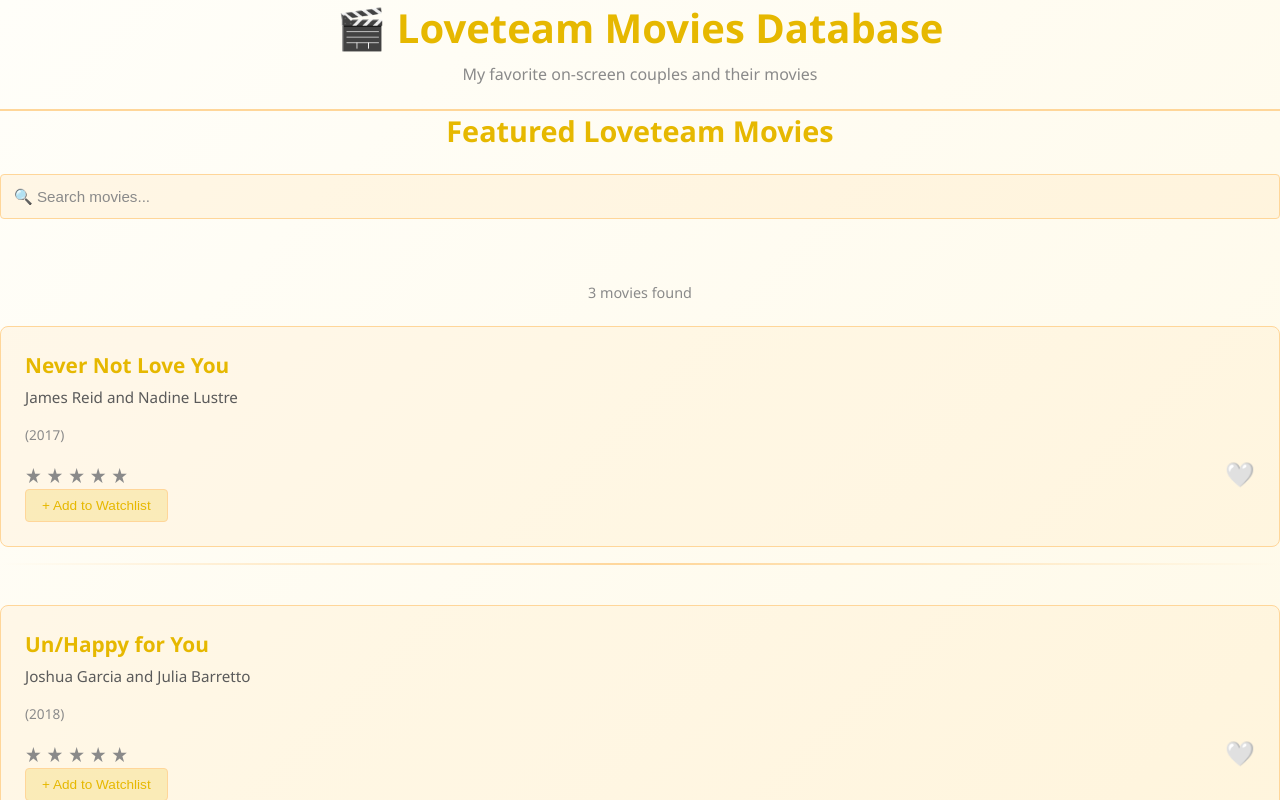
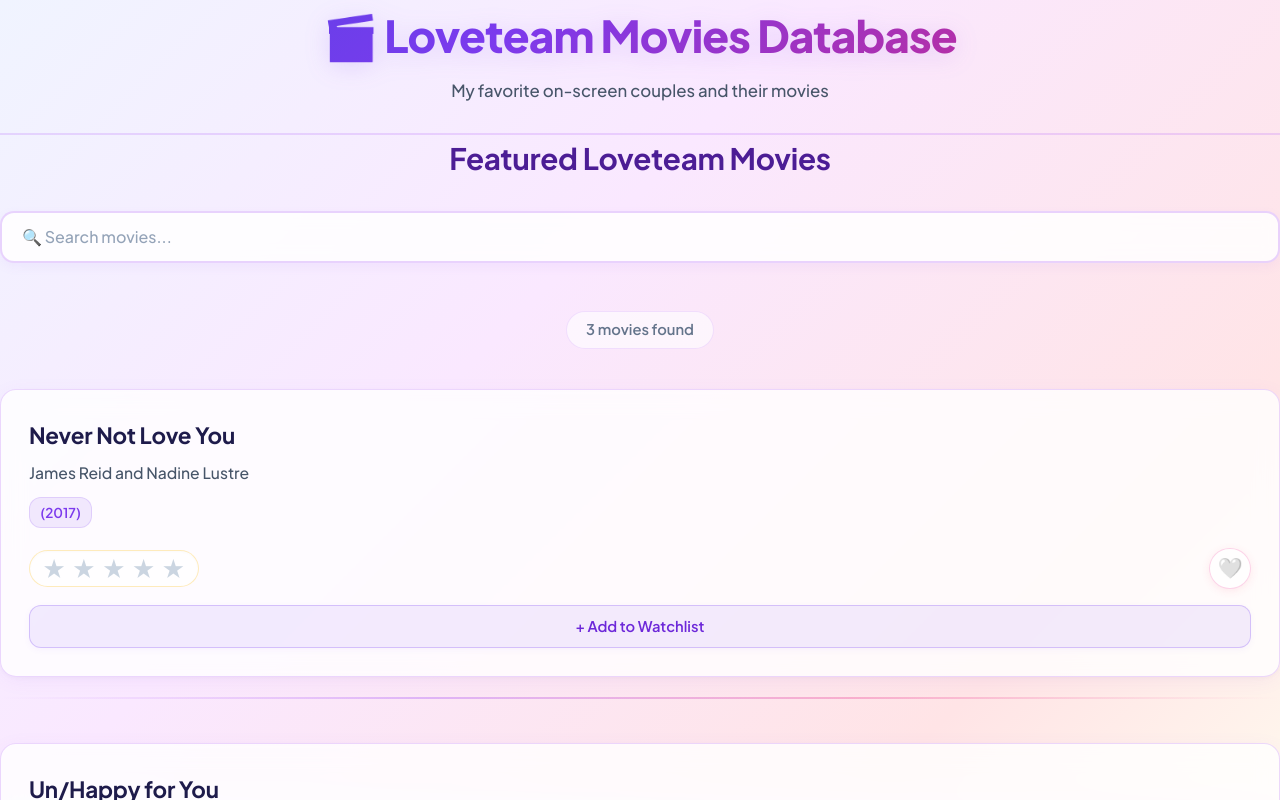
Before and after one commit to stefoine/appdev1-practical-exam, a React (Vite) app: page / in a window 1280 px wide. Shown: the top 800 px of the page. Built offline with nearby package versions, Linux system fonts and the light colour scheme.

Commit message:
Practical Exam Part 7a: Antigravity prompt saved

```diff
--- a/src/components/movies/MovieCard.css
+++ b/src/components/movies/MovieCard.css
@@ -6,48 +6,94 @@
   display: flex;
   justify-content: space-between;
   align-items: center;
-  margin-top: 1rem;
+  margin-top: 1.25rem;
+  margin-bottom: 1rem;
+  gap: 1rem;
 }
 
 .rating-display {
   display: flex;
-  gap: 0.3rem;
+  gap: 0.35rem;
+  align-items: center;
+  background: rgba(255, 255, 255, 0.65);
+  padding: 0.35rem 0.75rem;
+  border-radius: 20px;
+  border: 1px solid rgba(251, 191, 36, 0.3);
+  box-shadow: inset 0 1px 3px rgba(0, 0, 0, 0.02);
+  transition: all 0.3s ease;
+}
+
+.rating-display:hover {
+  background: rgba(255, 255, 255, 0.9);
+  border-color: rgba(251, 191, 36, 0.6);
+  box-shadow: 0 4px 12px rgba(251, 191, 36, 0.15);
 }
 
 .star {
   cursor: pointer;
-  transition: all 0.2s;
-  color: #8a8a8a;
-  font-size: 1.3rem;
+  transition: transform 0.25s cubic-bezier(0.34, 1.56, 0.64, 1),
+              color 0.25s ease,
+              text-shadow 0.25s ease,
+              filter 0.25s ease;
+  color: #cbd5e1;
+  font-size: 1.45rem;
+  line-height: 1;
+  user-select: none;
+  display: inline-block;
 }
 
 .star:hover {
-  color: #e6b800;
-  transform: scale(1.1);
+  color: #fbbf24;
+  transform: scale(1.4) translateY(-2px);
+  text-shadow: 0 0 12px rgba(251, 191, 36, 0.8), 0 0 20px rgba(245, 158, 11, 0.5);
+  filter: drop-shadow(0 2px 4px rgba(251, 191, 36, 0.4));
 }
 
 .star.filled {
-  color: #e6b800;
+  color: #f59e0b;
+  text-shadow: 0 0 8px rgba(245, 158, 11, 0.35);
 }
 
 .watchlist-btn {
-  padding: 0.5rem 1rem;
-  background: rgba(230, 184, 0, 0.2);
-  border: 1px solid #ffd699;
-  color: #e6b800;
-  border-radius: 4px;
+  width: 100%;
+  padding: 0.7rem 1.2rem;
+  background: rgba(139, 92, 246, 0.1);
+  border: 1.5px solid rgba(139, 92, 246, 0.3);
+  color: #6d28d9;
+  border-radius: 12px;
   cursor: pointer;
-  transition: all 0.3s;
-  font-size: 0.85rem;
+  transition: all 0.3s cubic-bezier(0.4, 0, 0.2, 1);
+  font-size: 0.92rem;
+  font-weight: 600;
+  font-family: inherit;
+  display: flex;
+  align-items: center;
+  justify-content: center;
+  gap: 0.4rem;
+  box-shadow: 0 2px 6px rgba(139, 92, 246, 0.06);
 }
 
 .watchlist-btn:hover {
-  background: #ffd699;
-  color: #5a5a5a;
+  background: linear-gradient(135deg, #8b5cf6 0%, #ec4899 100%);
+  color: #ffffff;
+  border-color: transparent;
+  transform: translateY(-2px);
+  box-shadow: 0 8px 20px -4px rgba(139, 92, 246, 0.4);
+}
+
+.watchlist-btn:active {
+  transform: translateY(0) scale(0.98);
 }
 
 .watchlist-btn.on-watchlist {
-  background: #ffd699;
-  color: #5a5a5a;
-  border-color: #ffd699;
+  background: linear-gradient(135deg, #10b981 0%, #059669 100%);
+  color: #ffffff;
+  border-color: transparent;
+  box-shadow: 0 4px 14px rgba(16, 185, 129, 0.3);
 }
+
+.watchlist-btn.on-watchlist:hover {
+  background: linear-gradient(135deg, #059669 0%, #047857 100%);
+  transform: translateY(-2px);
+  box-shadow: 0 8px 20px -4px rgba(16, 185, 129, 0.4);
+}
--- a/src/styles/global.css
+++ b/src/styles/global.css
@@ -1,3 +1,5 @@
+@import url('https://fonts.googleapis.com/css2?family=Plus+Jakarta+Sans:wght@400;500;600;700;800&display=swap');
+
 * {
   margin: 0;
   padding: 0;
@@ -5,36 +7,47 @@
 }
 
 body {
-  font-family: 'Segoe UI', Tahoma, Geneva, Verdana, sans-serif;
-  background: linear-gradient(135deg, #fffef9 0%, #fff9e6 100%);
-  color: #5a5a5a;
+  font-family: 'Plus Jakarta Sans', system-ui, -apple-system, sans-serif;
+  background: linear-gradient(135deg, #f0f4ff 0%, #fae8ff 40%, #ffe4e6 80%, #fff7ed 100%);
+  background-attachment: fixed;
+  color: #1e1b4b;
   min-height: 100vh;
+  line-height: 1.6;
+  -webkit-font-smoothing: antialiased;
 }
 
 .app {
   display: flex;
   flex-direction: column;
   min-height: 100vh;
+  max-width: 720px;
+  margin: 0 auto;
   gap: 2rem;
-  padding: 2rem;
+  padding: 2.5rem 1.5rem;
 }
 
 header {
   flex: 0 0 auto;
   text-align: center;
-  border-bottom: 2px solid #ffd699;
-  padding-bottom: 1.5rem;
+  border-bottom: 2px solid rgba(168, 85, 247, 0.2);
+  padding-bottom: 1.75rem;
 }
 
 header h1 {
-  font-size: 2.5rem;
-  color: #e6b800;
+  font-size: 2.75rem;
+  font-weight: 800;
+  letter-spacing: -0.02em;
+  background: linear-gradient(135deg, #4f46e5 0%, #7c3aed 40%, #db2777 100%);
+  -webkit-background-clip: text;
+  -webkit-text-fill-color: transparent;
   margin-bottom: 0.5rem;
+  filter: drop-shadow(0 4px 12px rgba(124, 58, 237, 0.15));
 }
 
 header p {
-  font-size: 1rem;
-  color: #8a8a8a;
+  font-size: 1.05rem;
+  color: #475569;
+  font-weight: 500;
 }
 
 .movie-list {
@@ -46,53 +59,99 @@ header p {
 
 .movie-list h2 {
   text-align: center;
-  color: #e6b800;
-  font-size: 1.8rem;
+  color: #4c1d95;
+  font-size: 1.85rem;
+  font-weight: 700;
+  letter-spacing: -0.01em;
+  margin-bottom: 0.25rem;
 }
 
 footer {
   flex: 0 0 auto;
   text-align: center;
-  border-top: 2px solid #ffd699;
-  padding-top: 1.5rem;
-  color: #8a8a8a;
+  border-top: 2px solid rgba(168, 85, 247, 0.2);
+  padding-top: 1.75rem;
+  color: #64748b;
   font-size: 0.9rem;
+  font-weight: 500;
 }
 
 .divider {
   height: 2px;
-  background: linear-gradient(90deg, transparent, #ffd699, transparent);
-  margin: 1rem 0;
+  background: linear-gradient(90deg, transparent, rgba(168, 85, 247, 0.35), rgba(236, 72, 153, 0.35), transparent);
+  margin: 1.25rem 0;
+  border-radius: 2px;
 }
 
 .movie-card {
-  background: rgba(255, 214, 153, 0.15);
-  border: 1px solid #ffd699;
-  border-radius: 8px;
-  padding: 1.5rem;
-  transition: all 0.3s ease;
+  position: relative;
+  background: rgba(255, 255, 255, 0.8);
+  backdrop-filter: blur(12px);
+  -webkit-backdrop-filter: blur(12px);
+  border: 1px solid rgba(168, 85, 247, 0.22);
+  border-radius: 16px;
+  padding: 1.75rem;
+  transition: transform 0.4s cubic-bezier(0.34, 1.56, 0.64, 1),
+              box-shadow 0.4s ease,
+              border-color 0.4s ease,
+              background-color 0.4s ease;
+  box-shadow: 0 4px 20px -2px rgba(139, 92, 246, 0.08),
+              0 2px 6px -1px rgba(0, 0, 0, 0.04);
+  overflow: hidden;
+}
+
+.movie-card::before {
+  content: '';
+  position: absolute;
+  top: 0;
+  left: 0;
+  right: 0;
+  height: 4px;
+  background: linear-gradient(90deg, #8b5cf6, #ec4899, #f59e0b);
+  opacity: 0;
+  transform: scaleX(0);
+  transform-origin: left;
+  transition: transform 0.4s ease, opacity 0.4s ease;
 }
 
 .movie-card:hover {
-  background: rgba(255, 214, 153, 0.25);
-  transform: translateY(-2px);
+  background: rgba(255, 255, 255, 0.95);
+  border-color: rgba(168, 85, 247, 0.45);
+  transform: translateY(-6px) scale(1.015);
+  box-shadow: 0 20px 35px -10px rgba(139, 92, 246, 0.25),
+              0 10px 15px -5px rgba(236, 72, 153, 0.15),
+              0 0 25px rgba(168, 85, 247, 0.15);
+}
+
+.movie-card:hover::before {
+  opacity: 1;
+  transform: scaleX(1);
 }
 
 .movie-card h3 {
-  color: #e6b800;
-  margin-bottom: 0.5rem;
-  font-size: 1.3rem;
+  color: #1e1b4b;
+  margin-bottom: 0.4rem;
+  font-size: 1.4rem;
+  font-weight: 700;
+  letter-spacing: -0.01em;
 }
 
 .movie-card p {
-  color: #5a5a5a;
-  margin-bottom: 1rem;
-  font-size: 0.95rem;
+  color: #475569;
+  margin-bottom: 0.75rem;
+  font-size: 0.98rem;
+  font-weight: 500;
 }
 
 .year {
-  color: #8a8a8a;
+  display: inline-block;
+  color: #7c3aed;
+  background: rgba(124, 58, 237, 0.1);
+  padding: 0.2rem 0.65rem;
+  border-radius: 12px;
   font-size: 0.85rem;
+  font-weight: 600;
+  border: 1px solid rgba(124, 58, 237, 0.15);
 }
 
 .controls {
@@ -103,67 +162,120 @@ footer {
 }
 
 .btn {
-  padding: 0.6rem 1.2rem;
-  border: none;
-  border-radius: 4px;
+  padding: 0.65rem 1.3rem;
+  border-radius: 10px;
   cursor: pointer;
-  font-size: 0.9rem;
-  transition: all 0.3s ease;
-  background: rgba(230, 184, 0, 0.2);
-  color: #e6b800;
-  border: 1px solid #ffd699;
+  font-size: 0.92rem;
+  font-weight: 600;
+  font-family: inherit;
+  transition: all 0.3s cubic-bezier(0.4, 0, 0.2, 1);
+  background: rgba(139, 92, 246, 0.12);
+  color: #6d28d9;
+  border: 1px solid rgba(139, 92, 246, 0.3);
+  display: inline-flex;
+  align-items: center;
+  justify-content: center;
+  gap: 0.5rem;
+  box-shadow: 0 2px 4px rgba(139, 92, 246, 0.05);
 }
 
 .btn:hover {
-  background: #ffd699;
-  color: #5a5a5a;
-  transform: scale(1.05);
+  background: linear-gradient(135deg, #8b5cf6, #ec4899);
+  color: #ffffff;
+  border-color: transparent;
+  transform: translateY(-2px) scale(1.04);
+  box-shadow: 0 8px 18px -4px rgba(139, 92, 246, 0.35);
+}
+
+.btn:active {
+  transform: translateY(0) scale(0.97);
 }
 
 .btn.active {
-  background: #ffd699;
-  color: #5a5a5a;
+  background: linear-gradient(135deg, #7c3aed, #db2777);
+  color: #ffffff;
+  border-color: transparent;
+  box-shadow: 0 4px 12px rgba(124, 58, 237, 0.3);
 }
 
 .search-box {
-  background: rgba(255, 214, 153, 0.2);
-  border: 1px solid #ffd699;
-  border-radius: 4px;
-  padding: 0.8rem;
-  color: #5a5a5a;
-  font-size: 0.95rem;
-  margin-bottom: 1.5rem;
+  background: rgba(255, 255, 255, 0.85);
+  backdrop-filter: blur(8px);
+  -webkit-backdrop-filter: blur(8px);
+  border: 2px solid rgba(168, 85, 247, 0.25);
+  border-radius: 14px;
+  padding: 0.85rem 1.25rem;
+  color: #1e1b4b;
+  font-size: 1rem;
+  font-weight: 500;
+  font-family: inherit;
+  margin-bottom: 1rem;
   width: 100%;
+  box-shadow: 0 4px 12px rgba(139, 92, 246, 0.06);
+  transition: all 0.3s cubic-bezier(0.4, 0, 0.2, 1);
+  outline: none;
+}
+
+.search-box:focus {
+  border-color: #8b5cf6;
+  background: #ffffff;
+  box-shadow: 0 0 0 4px rgba(139, 92, 246, 0.2),
+              0 8px 20px rgba(139, 92, 246, 0.12);
+  transform: translateY(-1px);
 }
 
 .search-box::placeholder {
-  color: #8a8a8a;
+  color: #94a3b8;
 }
 
 .stats {
   text-align: center;
-  color: #8a8a8a;
-  font-size: 0.9rem;
-  margin-top: 1rem;
+  color: #64748b;
+  font-size: 0.92rem;
+  font-weight: 600;
+  margin-top: 0.5rem;
+  margin-bottom: 1rem;
+  background: rgba(255, 255, 255, 0.6);
+  display: inline-block;
+  padding: 0.4rem 1.2rem;
+  border-radius: 20px;
+  border: 1px solid rgba(168, 85, 247, 0.15);
+  align-self: center;
 }
 
 .rating {
   font-size: 1.2rem;
-  color: #e6b800;
+  color: #f59e0b;
 }
 
 .favorite-btn {
-  background: none;
-  border: none;
-  font-size: 1.5rem;
+  background: rgba(255, 255, 255, 0.7);
+  border: 1px solid rgba(244, 114, 182, 0.3);
+  border-radius: 50%;
+  width: 2.6rem;
+  height: 2.6rem;
+  display: inline-flex;
+  align-items: center;
+  justify-content: center;
+  font-size: 1.25rem;
   cursor: pointer;
-  transition: transform 0.2s;
+  transition: all 0.3s cubic-bezier(0.34, 1.56, 0.64, 1);
+  box-shadow: 0 2px 8px rgba(244, 63, 94, 0.1);
 }
 
 .favorite-btn:hover {
-  transform: scale(1.2);
+  transform: scale(1.25) rotate(8deg);
+  background: #fff1f2;
+  border-color: rgba(244, 63, 94, 0.5);
+  box-shadow: 0 6px 16px rgba(244, 63, 94, 0.25);
+}
+
+.favorite-btn:active {
+  transform: scale(0.95) rotate(-5deg);
 }
 
 .favorite-btn.favorited {
-  color: #e6b800;
+  background: rgba(254, 226, 226, 0.9);
+  border-color: #f43f5e;
+  box-shadow: 0 0 12px rgba(244, 63, 94, 0.3);
 }
```
Also changed, not shown: 1 other file (tests, documents, lock files or other folders).
